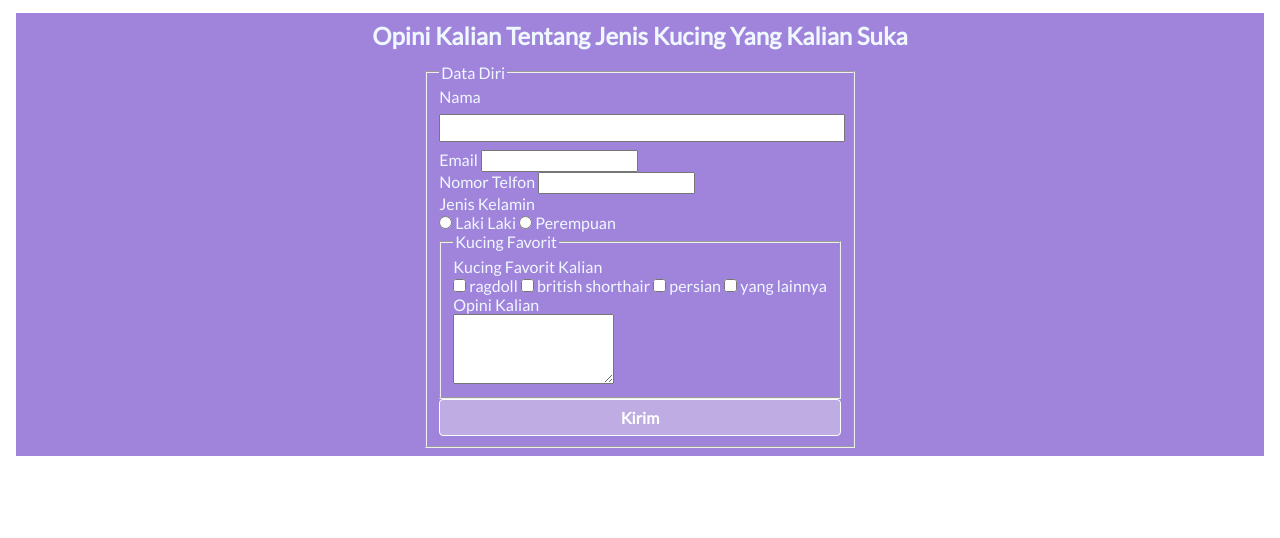
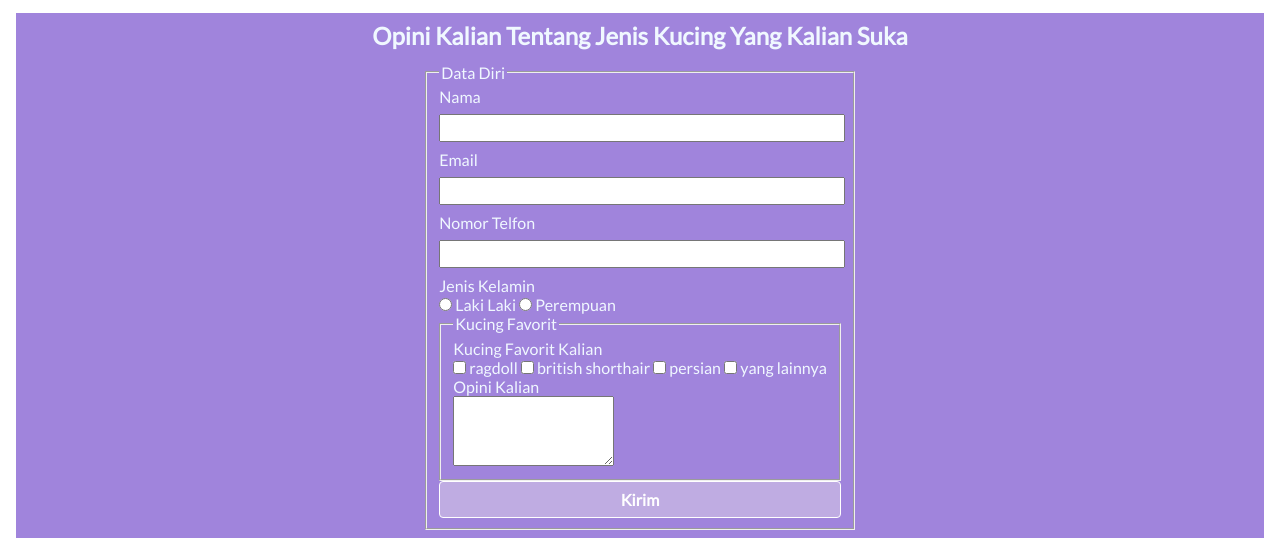
Before and after one commit to revou-fsse-1/w3-landing-website-DandiRizkyy, a plain HTML site: page index.html in a window 1280 px wide. Shown: the part 1272-1810 px from the top of the page. Before the commit the page ends 1728 px from the top, so only its background shows below. Drawn offline with Linux system fonts and the light colour scheme.

Commit message:
updating css for mail type to mail and number input type to number

```diff
--- a/index.css
+++ b/index.css
@@ -214,6 +214,20 @@ section {
   display: block;
 }
 
+#form-section input[type="email"] {
+  width: 100%;
+  padding: 4px 0px;
+  margin: 8px 0;
+  display: block;
+}
+
+#form-section input[type="number"] {
+  width: 100%;
+  padding: 4px 0px;
+  margin: 8px 0;
+  display: block;
+}
+
 #form-section button {
   color: white;
   background-color: #bface2;
```
